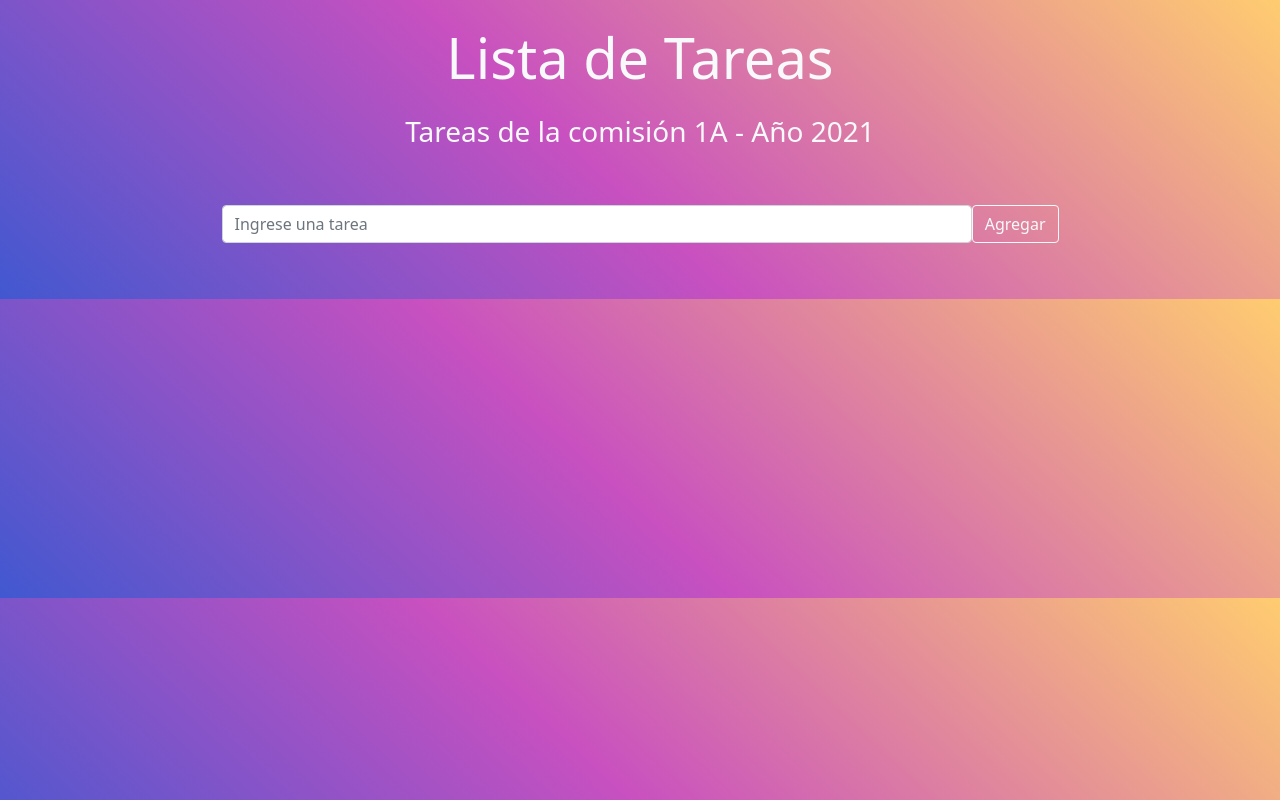
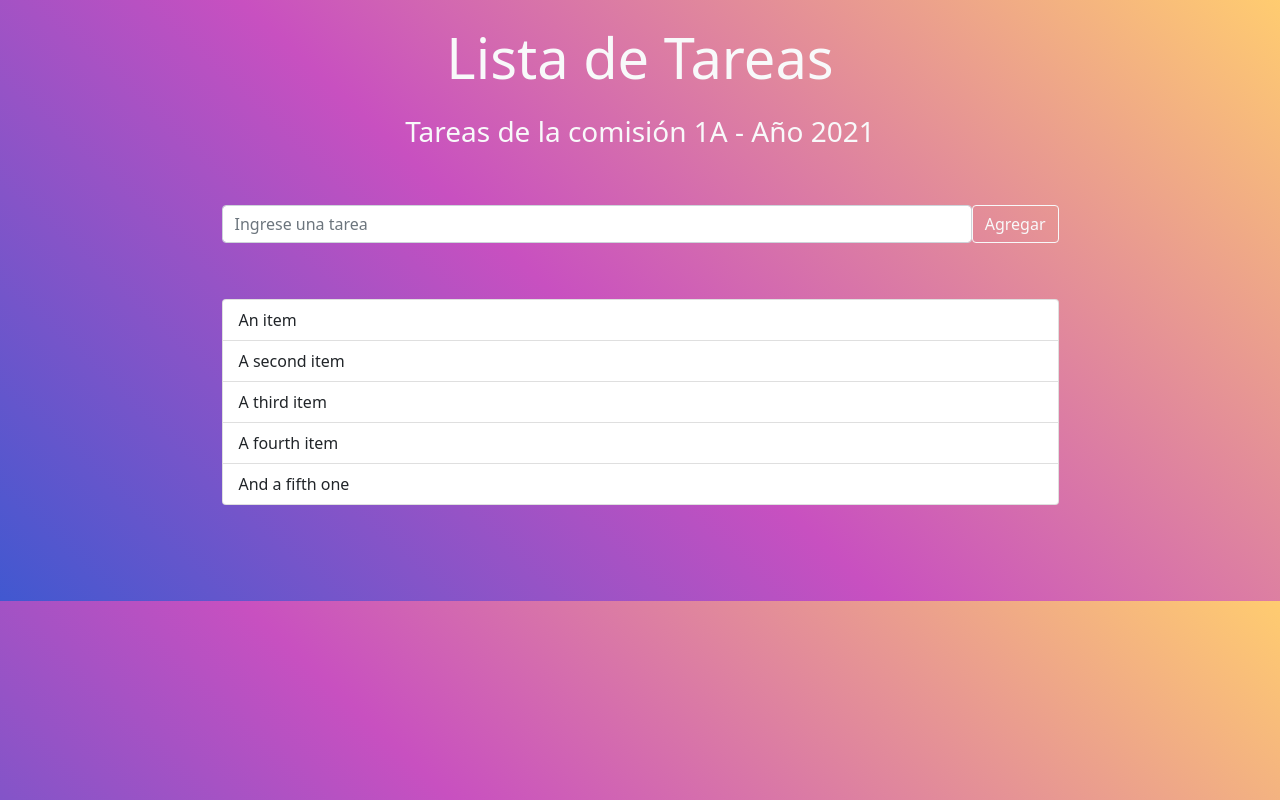
Before and after one commit to marcosihe/RollingForm, a React (Create React App) app: page / in a window 1280 px wide. Built offline with nearby package versions, Linux system fonts and the light colour scheme.

Commit message:
Se agrego el componente Lista.jsx como hijo del componente FormTarea.jsx y ademas se modificaron los className del div que contiene a form y articule para que estos quedaran centrados y en columna.

```diff
--- a/src/components/FormTarea.jsx
+++ b/src/components/FormTarea.jsx
@@ -1,4 +1,5 @@
 import React, {useState} from "react";
+import Lista from "./Lista";
 
 const FormTarea = () => {
 
@@ -17,7 +18,7 @@ const handleSubmit = (e) => {
 }
 
   return (
-    <div className='container my-5 d-flex justify-content-center'>
+    <div className='container my-5 d-flex flex-column align-items-center'>
       <form className='w-75' onSubmit={handleSubmit}>
         <div className='d-flex mt-2 mb-2'>
           <input
@@ -30,6 +31,9 @@ const handleSubmit = (e) => {
           <button className='btn btn-outline-light' type='submit'>Agregar</button>
         </div>
       </form>
+      <article className="my-5 w-75">
+        <Lista></Lista>
+      </article>
     </div>
   );
 };
--- /dev/null
+++ b/src/components/Lista.jsx
@@ -0,0 +1,15 @@
+import React from "react";
+
+const Lista = () => {
+  return (
+    <ul className="list-group">
+      <li className="list-group-item">An item</li>
+      <li className="list-group-item">A second item</li>
+      <li className="list-group-item">A third item</li>
+      <li className="list-group-item">A fourth item</li>
+      <li className="list-group-item">And a fifth one</li>
+    </ul>
+  );
+};
+
+export default Lista;
```
